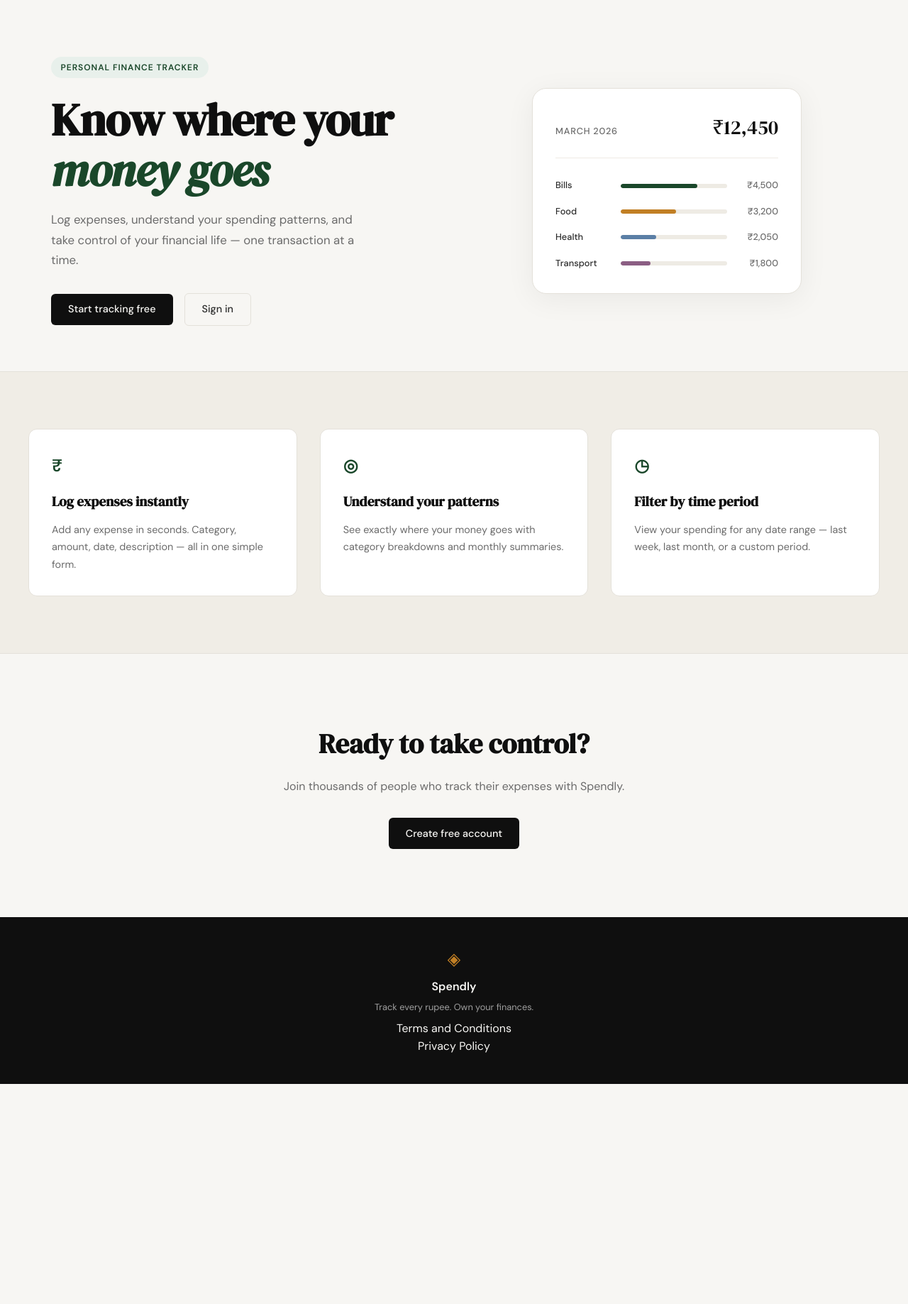
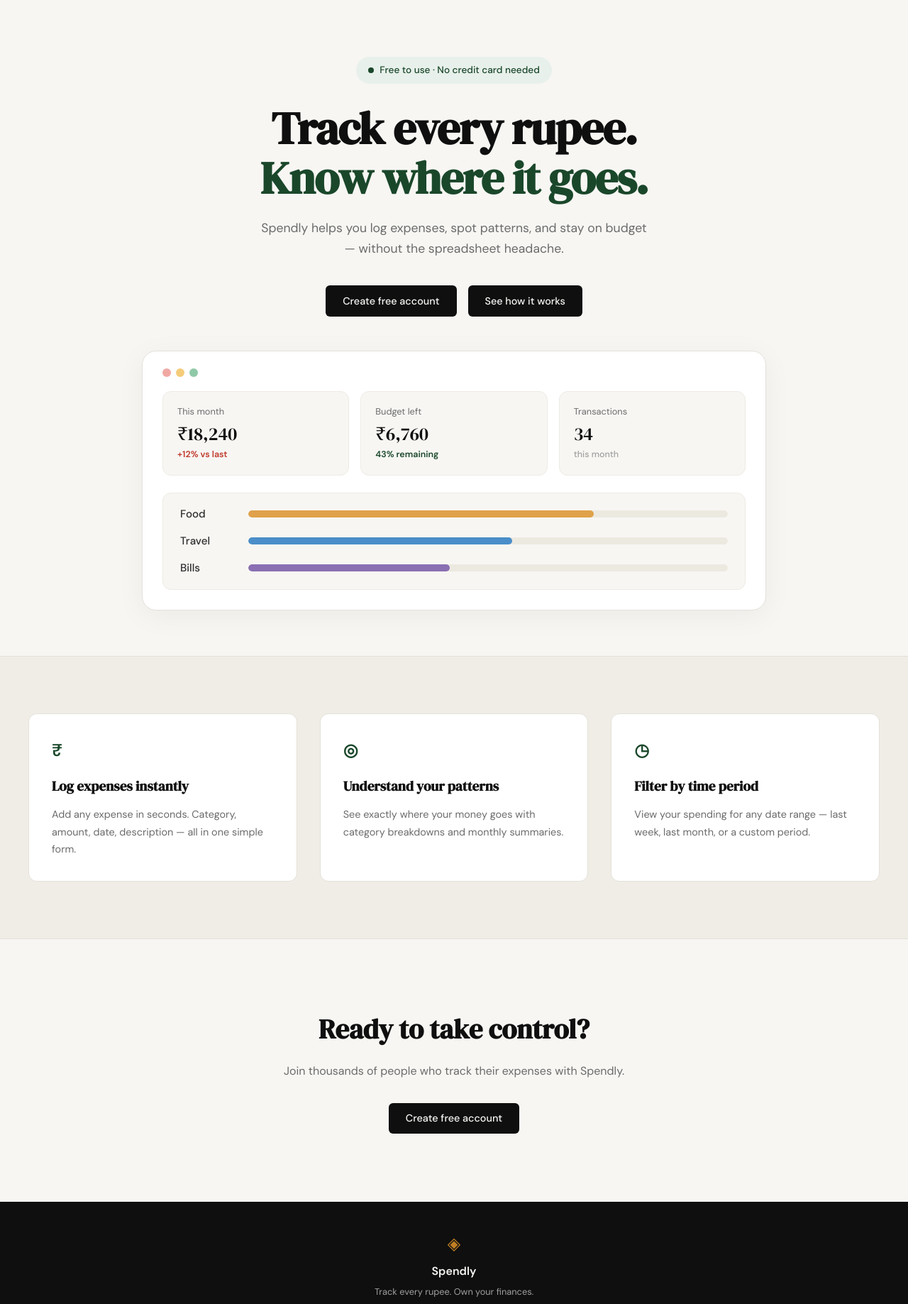
Before and after one commit to Dhanavathrajeshgithub/Spendly, a Flask app: page / in a window 1280 px wide. Shown: the part 61-1898 px from the top of the page at 71% size. Before the commit the page ends 1588 px from the top, so only its background shows below. Run offline with Flask 3, Linux system fonts and the light colour scheme.

Commit message:
landing: redesign hero section to match mockup

```diff
--- a/file.txt
+++ b/file.txt
@@ -42,3 +42,9 @@ Match the style of terms.html.
 footer link href from "#" to "/privacy".
 
 git commit -m "landing: add privacy policy page and route"
+
+Modify only the hero section in @templates/landing.html and
+@static/css/style.css to match this image @Temp_Img/hero_img.png exactly.
+Do not touch any other part of the page.
+
+git commit -m "landing: redesign hero section to match mockup"
--- a/static/css/style.css
+++ b/static/css/style.css
@@ -125,25 +125,43 @@ a { color: inherit; text-decoration: none; }
 
 .hero {
     padding: 5rem 2rem 4rem;
-    display: grid;
-    grid-template-columns: 1fr 1fr;
-    gap: 4rem;
+    display: flex;
+    flex-direction: column;
     align-items: center;
+    text-align: center;
     max-width: var(--max-width);
     margin: 0 auto;
+    gap: 3rem;
+}
+
+.hero-inner {
+    max-width: 720px;
+    display: flex;
+    flex-direction: column;
+    align-items: center;
 }
 
 .hero-badge {
-    display: inline-block;
+    display: inline-flex;
+    align-items: center;
+    gap: 0.5rem;
     background: var(--accent-light);
     color: var(--accent);
-    font-size: 0.75rem;
-    font-weight: 600;
-    letter-spacing: 0.08em;
-    text-transform: uppercase;
-    padding: 0.35rem 0.85rem;
+    font-size: 0.85rem;
+    font-weight: 500;
+    letter-spacing: 0;
+    text-transform: none;
+    padding: 0.5rem 1.1rem;
     border-radius: 999px;
-    margin-bottom: 1.5rem;
+    margin-bottom: 1.75rem;
+}
+
+.hero-badge-dot {
+    width: 8px;
+    height: 8px;
+    border-radius: 50%;
+    background: var(--accent);
+    display: inline-block;
 }
 
 .hero-title {
@@ -156,23 +174,134 @@ a { color: inherit; text-decoration: none; }
 }
 
 .hero-title em {
-    font-style: italic;
+    font-style: normal;
     color: var(--accent);
 }
 
 .hero-subtitle {
-    font-size: 1.05rem;
+    font-size: 1.1rem;
     color: var(--ink-muted);
     line-height: 1.7;
-    max-width: 460px;
-    margin-bottom: 2rem;
+    max-width: 560px;
+    margin-bottom: 2.25rem;
 }
 
 .hero-actions {
     display: flex;
     gap: 1rem;
     align-items: center;
+    justify-content: center;
+    flex-wrap: wrap;
 }
+
+/* ------------------------------------------------------------------ */
+/* Hero panel (stat cards + bar chart)                                 */
+/* ------------------------------------------------------------------ */
+
+.hero-panel {
+    width: 100%;
+    max-width: 880px;
+    background: var(--paper-card);
+    border: 1px solid var(--border);
+    border-radius: var(--radius-lg);
+    padding: 1.5rem 1.75rem 1.75rem;
+    box-shadow: 0 8px 40px rgba(0, 0, 0, 0.05);
+    text-align: left;
+}
+
+.hero-panel-chrome {
+    display: flex;
+    gap: 0.45rem;
+    margin-bottom: 1.25rem;
+}
+
+.chrome-dot {
+    width: 12px;
+    height: 12px;
+    border-radius: 50%;
+    display: inline-block;
+}
+
+.chrome-dot-1 { background: #f0a8a3; }
+.chrome-dot-2 { background: #f4cc7a; }
+.chrome-dot-3 { background: #8fc9a8; }
+
+.hero-stats {
+    display: grid;
+    grid-template-columns: repeat(3, 1fr);
+    gap: 1rem;
+    margin-bottom: 1.5rem;
+}
+
+.hero-stat {
+    background: var(--paper);
+    border: 1px solid var(--border-soft);
+    border-radius: var(--radius-md);
+    padding: 1.1rem 1.25rem;
+    display: flex;
+    flex-direction: column;
+    gap: 0.4rem;
+}
+
+.hero-stat-label {
+    font-size: 0.8rem;
+    color: var(--ink-muted);
+}
+
+.hero-stat-value {
+    font-family: var(--font-display);
+    font-size: 1.6rem;
+    color: var(--ink);
+    line-height: 1.1;
+}
+
+.hero-stat-meta {
+    font-size: 0.78rem;
+    font-weight: 600;
+}
+
+.hero-stat-meta-up { color: #c0392b; }
+.hero-stat-meta-ok { color: var(--accent); }
+.hero-stat-meta-muted { color: var(--ink-faint); font-weight: 500; }
+
+.hero-bars {
+    background: var(--paper);
+    border: 1px solid var(--border-soft);
+    border-radius: var(--radius-md);
+    padding: 1.1rem 1.5rem;
+    display: flex;
+    flex-direction: column;
+    gap: 0.85rem;
+}
+
+.hero-bar-row {
+    display: grid;
+    grid-template-columns: 80px 1fr;
+    align-items: center;
+    gap: 1rem;
+}
+
+.hero-bar-label {
+    font-size: 0.95rem;
+    font-weight: 500;
+    color: var(--ink-soft);
+}
+
+.hero-bar-track {
+    height: 10px;
+    background: #ece9e0;
+    border-radius: 999px;
+    overflow: hidden;
+}
+
+.hero-bar {
+    height: 100%;
+    border-radius: 999px;
+}
+
+.hero-bar-food   { background: #e0a14a; }
+.hero-bar-travel { background: #4a8ec9; }
+.hero-bar-bills  { background: #8a6fb3; }
 
 /* ------------------------------------------------------------------ */
 /* Mock card (hero visual)                                             */
@@ -587,15 +716,8 @@ a { color: inherit; text-decoration: none; }
 /* ------------------------------------------------------------------ */
 
 @media (max-width: 900px) {
-    .hero {
-        grid-template-columns: 1fr;
-        text-align: center;
-    }
-
     .hero-subtitle { max-width: 100%; }
-    .hero-actions { justify-content: center; }
-    .hero-visual { display: none; }
-
+    .hero-stats { grid-template-columns: 1fr; }
     .features-inner { grid-template-columns: 1fr; }
 }
 
--- a/templates/landing.html
+++ b/templates/landing.html
@@ -6,55 +6,64 @@
 
 <section class="hero">
     <div class="hero-inner">
-        <div class="hero-badge">Personal Finance Tracker</div>
+        <div class="hero-badge">
+            <span class="hero-badge-dot"></span>
+            Free to use · No credit card needed
+        </div>
         <h1 class="hero-title">
-            Know where your<br>
-            <em>money goes</em>
+            Track every rupee.<br>
+            <em>Know where it goes.</em>
         </h1>
         <p class="hero-subtitle">
-            Log expenses, understand your spending patterns,
-            and take control of your financial life —
-            one transaction at a time.
+            Spendly helps you log expenses, spot patterns, and stay
+            on budget — without the spreadsheet headache.
         </p>
         <div class="hero-actions">
-            <a href="{{ url_for('register') }}" class="btn-primary">Start tracking free</a>
-            <a href="{{ url_for('login') }}" class="btn-ghost">Sign in</a>
+            <a href="{{ url_for('register') }}" class="btn-primary">Create free account</a>
+            <a href="#how-it-works" class="btn-primary">See how it works</a>
         </div>
     </div>
-    <div class="hero-visual">
-        <div class="mock-card">
-            <div class="mock-card-header">
-                <span class="mock-label">March 2026</span>
-                <span class="mock-total">₹12,450</span>
+
+    <div class="hero-panel">
+        <div class="hero-panel-chrome">
+            <span class="chrome-dot chrome-dot-1"></span>
+            <span class="chrome-dot chrome-dot-2"></span>
+            <span class="chrome-dot chrome-dot-3"></span>
+        </div>
+        <div class="hero-stats">
+            <div class="hero-stat">
+                <span class="hero-stat-label">This month</span>
+                <span class="hero-stat-value">₹18,240</span>
+                <span class="hero-stat-meta hero-stat-meta-up">+12% vs last</span>
             </div>
-            <div class="mock-bars">
-                <div class="mock-bar-row">
-                    <span class="mock-cat">Bills</span>
-                    <div class="mock-bar-track">
-                        <div class="mock-bar" style="width: 72%"></div>
-                    </div>
-                    <span class="mock-amt">₹4,500</span>
+            <div class="hero-stat">
+                <span class="hero-stat-label">Budget left</span>
+                <span class="hero-stat-value">₹6,760</span>
+                <span class="hero-stat-meta hero-stat-meta-ok">43% remaining</span>
+            </div>
+            <div class="hero-stat">
+                <span class="hero-stat-label">Transactions</span>
+                <span class="hero-stat-value">34</span>
+                <span class="hero-stat-meta hero-stat-meta-muted">this month</span>
+            </div>
+        </div>
+        <div class="hero-bars">
+            <div class="hero-bar-row">
+                <span class="hero-bar-label">Food</span>
+                <div class="hero-bar-track">
+                    <div class="hero-bar hero-bar-food" style="width: 72%"></div>
                 </div>
-                <div class="mock-bar-row">
-                    <span class="mock-cat">Food</span>
-                    <div class="mock-bar-track">
-                        <div class="mock-bar mock-bar-2" style="width: 52%"></div>
-                    </div>
-                    <span class="mock-amt">₹3,200</span>
+            </div>
+            <div class="hero-bar-row">
+                <span class="hero-bar-label">Travel</span>
+                <div class="hero-bar-track">
+                    <div class="hero-bar hero-bar-travel" style="width: 55%"></div>
                 </div>
-                <div class="mock-bar-row">
-                    <span class="mock-cat">Health</span>
-                    <div class="mock-bar-track">
-                        <div class="mock-bar mock-bar-3" style="width: 33%"></div>
-                    </div>
-                    <span class="mock-amt">₹2,050</span>
-                </div>
-                <div class="mock-bar-row">
-                    <span class="mock-cat">Transport</span>
-                    <div class="mock-bar-track">
-                        <div class="mock-bar mock-bar-4" style="width: 28%"></div>
-                    </div>
-                    <span class="mock-amt">₹1,800</span>
+            </div>
+            <div class="hero-bar-row">
+                <span class="hero-bar-label">Bills</span>
+                <div class="hero-bar-track">
+                    <div class="hero-bar hero-bar-bills" style="width: 42%"></div>
                 </div>
             </div>
         </div>
```
Also changed, not shown: Temp_Img/hero_img.png (added).
